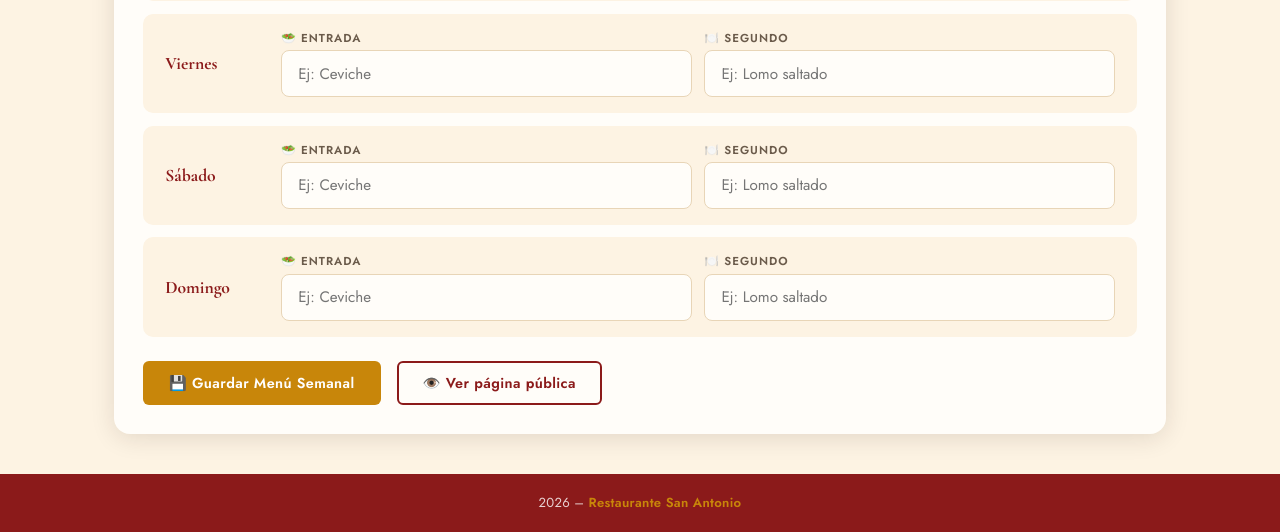
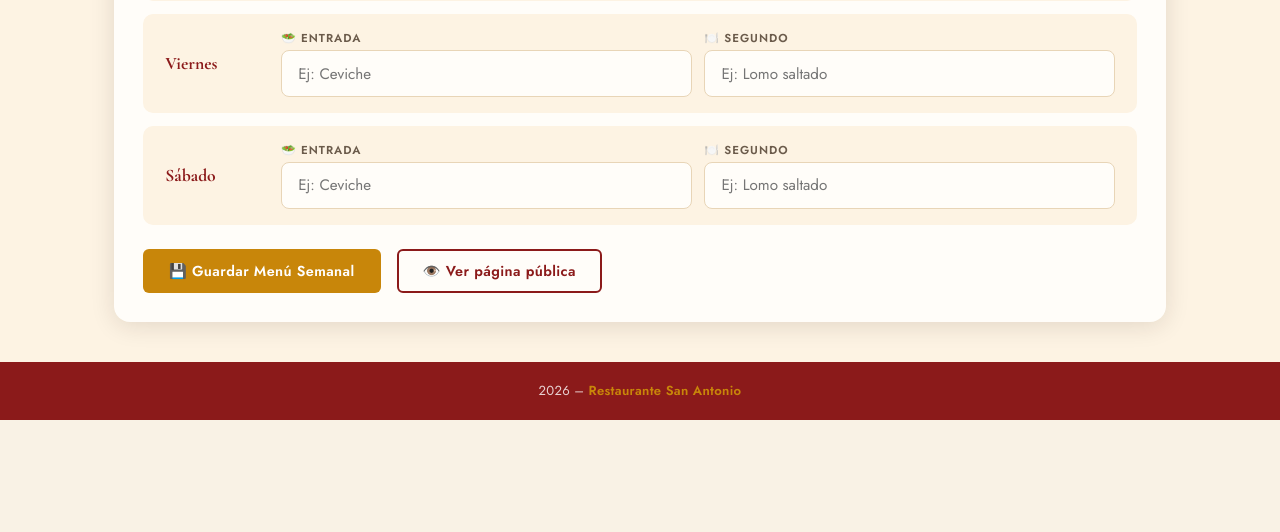
Before and after one commit to josh2006-dotcom/restaurante-san-antonio, a Flask app: page /admin/menu_semanal in a window 1280 px wide. Shown: the part 907-1439 px from the top of the page. After the commit the page ends 1327 px from the top, so only its background shows below. Run offline with Flask 3, Linux system fonts and the light colour scheme; the visitor is signed in with stand-in values (Sample User, id 1); a database or web service that is not in the repository returns one stand-in record (values such as "Sample title"); some libraries are stand-ins or nearby versions.

Commit message:
Update admin_menu_semanal.html

```diff
--- a/templates/admin_menu_semanal.html
+++ b/templates/admin_menu_semanal.html
@@ -1,3 +1,4 @@
+
 {% extends "base.html" %}
 
 {% block extra_head %}
@@ -78,7 +79,7 @@
                    placeholder="Del 23 al 27 de Junio 2026">
           </div>
 
-          {% for dia in ['Lunes','Martes','Miércoles','Jueves','Viernes','Sábado','Domingo'] %}
+          {% for dia in ['Lunes','Martes','Miércoles','Jueves','Viernes','Sábado'] %}
           {% set m = menu_dict.get(dia) %}
           <div class="semana-input">
             <span class="semana-dia-label">{{ dia }}</span>
```
